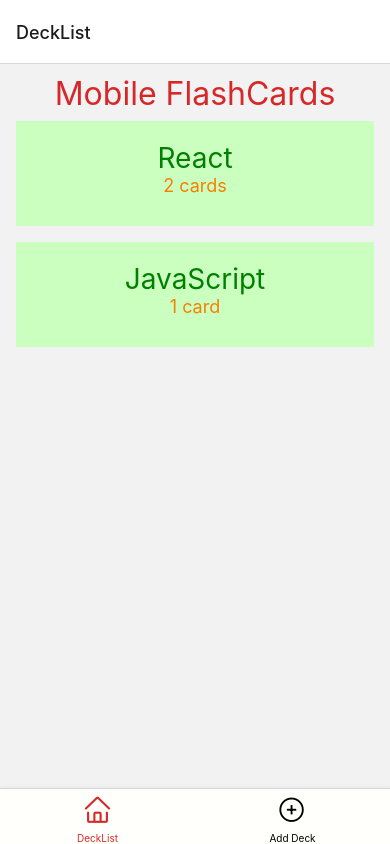
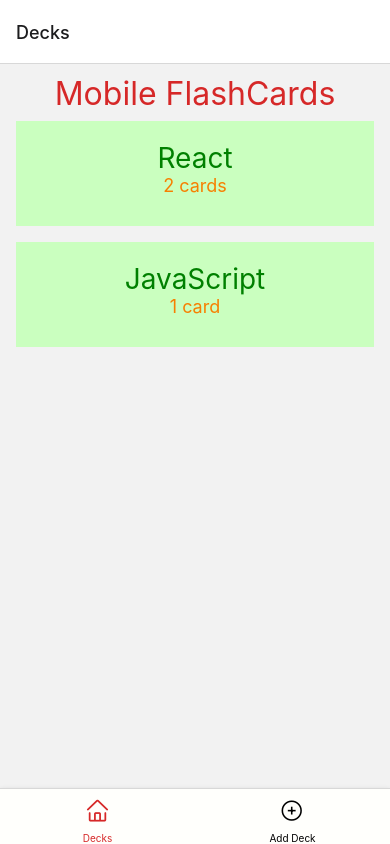
Before and after one commit to deeppsy/mobileFlashcards, a React Native app: screen / in a window 390 px wide. Built offline with nearby package versions, Linux system fonts and the light colour scheme.

Commit message:
fix small issues on tab navigator

```diff
--- a/App.js
+++ b/App.js
@@ -1,6 +1,6 @@
 import { StatusBar } from "expo-status-bar";
 import React, { Component } from "react";
-import { Text, View } from "react-native";
+import { ScrollView, Text, View } from "react-native";
 import { createStore } from "redux";
 import { Provider } from "react-redux";
 import Constants from "expo-constants";
@@ -28,18 +28,18 @@ const RouteConfigs = {
     name: "DeckList",
     component: DeckList,
     options: {
-      tabBarIcon: ({ color }) => (
-        <AntDesign name="home" size={30} color={color} />
+      tabBarIcon: ({ color, size }) => (
+        <AntDesign name="home" size={size} color={color} />
       ),
-      title: "DeckList",
+      title: "Decks",
     },
   },
   AddDeck: {
     component: AddDeck,
     name: "Add Deck",
     options: {
-      tabBarIcon: ({ color }) => (
-        <Ionicons name="add-circle-outline" size={30} color={color} />
+      tabBarIcon: ({ color, size }) => (
+        <Ionicons name="add-circle-outline" size={size} color={color} />
       ),
       title: "Add Deck",
     },
@@ -50,9 +50,12 @@ const TabNavigatorConfig = {
   navigationOptions: {
     header: null,
   },
+  initialRouteName: "DeckList",
+  backBehavior: "history",
   screenOptions: {
     tabBarActiveTintColor: colors.foregroundColors.maximumRed,
     tabBarInactiveTintColor: "black",
+    tabBarHideOnKeyboard: true,
     tabBarStyle: {
       height: 56,
       backgroundColor: colors.backgroundColors.BabyPowder,
@@ -63,9 +66,6 @@ const TabNavigatorConfig = {
       },
       shadowRadius: 6,
       shadowOpacity: 1,
-    },
-    indicatorStyle: {
-      backgroundColor: "yellow",
     },
   },
 };
@@ -82,6 +82,7 @@ class App extends Component {
             backgroundColor={colors.backgroundColors.DeepChampagne}
             barStyle="light"
           />
+
           <NavigationContainer>
             <Tab.Navigator {...TabNavigatorConfig}>
               <Tab.Screen {...RouteConfigs["DeckList"]} />
--- a/utils/api.js
+++ b/utils/api.js
@@ -6,7 +6,7 @@ export const DECKS_STORAGE_KEY = "MOBILEFLASHCARDS:DECKS";
 
 export async function getDecksFromDB() {
   try {
-    await AsyncStorage.removeItem(DECKS_STORAGE_KEY);
+    // await AsyncStorage.removeItem(DECKS_STORAGE_KEY);
     const storeResults = await AsyncStorage.getItem(DECKS_STORAGE_KEY);
 
     if (storeResults === null) {
```
